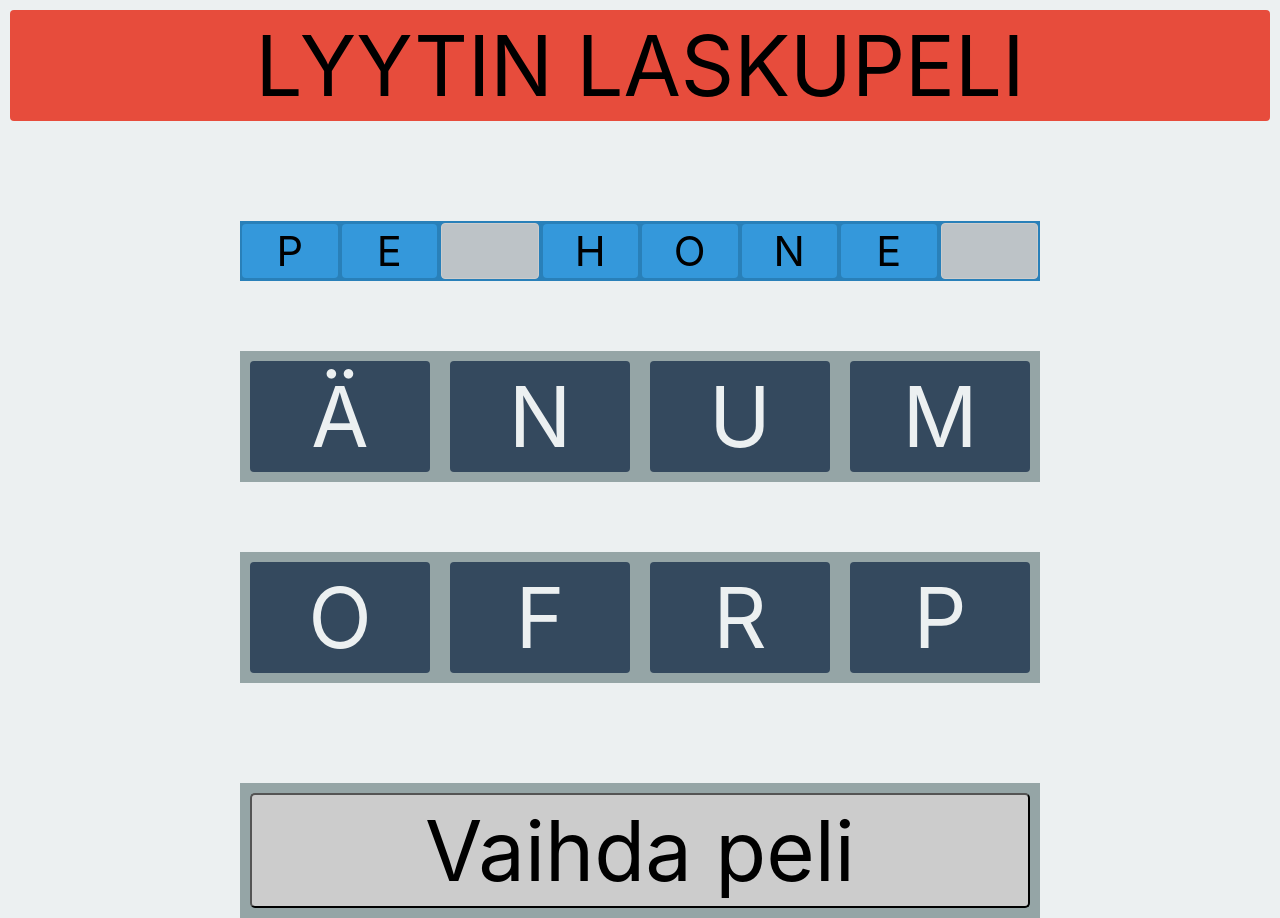
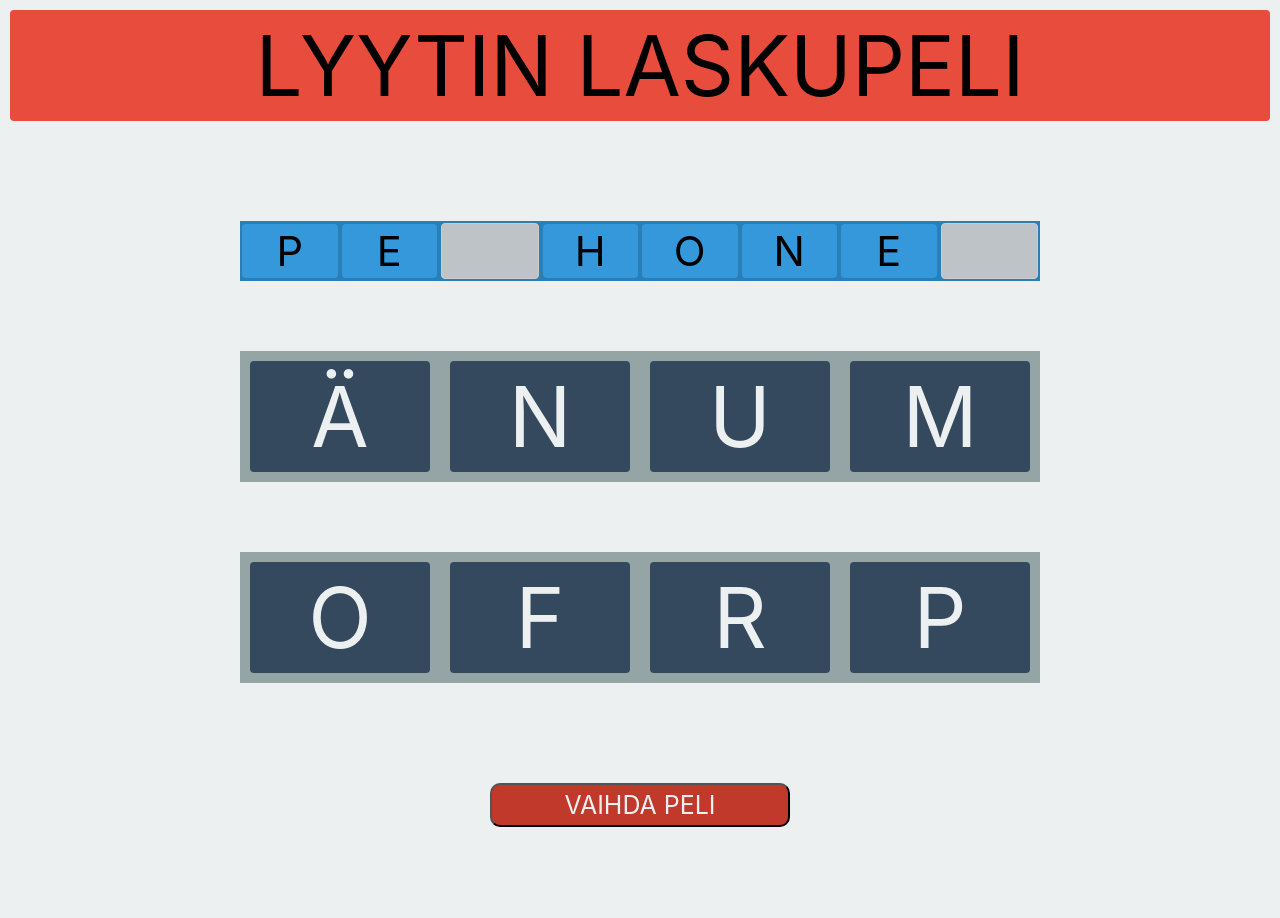
Before and after one commit to ilkkav/matikka, a React (Create React App) app: page / in a window 1280 px wide. After the commit the page ends 827 px from the top, so only its background shows below. Built offline with nearby package versions, Linux system fonts and the light colour scheme.

Commit message:
Style change button

```diff
--- a/src/App.tsx
+++ b/src/App.tsx
@@ -31,12 +31,12 @@ function App() {
         wordGameSelected ? <WordTaskPage input={wordTasks[doneCount]} setDone={handleTaskDone} />
           : <TaskPage input={task()} setDone={handleTaskDone} />
       }
-      <div className="flex-container narrow">
-        <button className="flex-item button" value="valmis" onClick={() => {
+      <div className="flex-container narrow clouds">
+        <button className="flex-item button small pomegranate hollow" value="valmis" onClick={() => {
           setWordGameSelected(!wordGameSelected)
           setCurrentTaskDone(false)
         }} >
-          Vaihda peli
+          VAIHDA PELI
         </button>
       </div>
     </div>
--- a/src/styles.css
+++ b/src/styles.css
@@ -104,7 +104,10 @@ input {
 
 .button {
   background-color: #ccc;
-  border-radius: 5px;
+  border-radius: 10px;
+  max-width: 300px;
+  font-size: 0.6em;
+  margin: auto;
 }
 
 .rotating {
@@ -121,6 +124,10 @@ input {
   color: #ECF0F1;
 }
 
+.clouds {
+  background-color: #ECF0F1;
+}
+
 .correct-text {
   color: #2ECC71;
   border: 3px solid #2ECC71;
@@ -135,6 +142,9 @@ input {
 
 .orange {
   background-color: #F39C12;
+}
+.pomegranate {
+  background-color: #C0392B;
 }
 
 .emerald {
```
